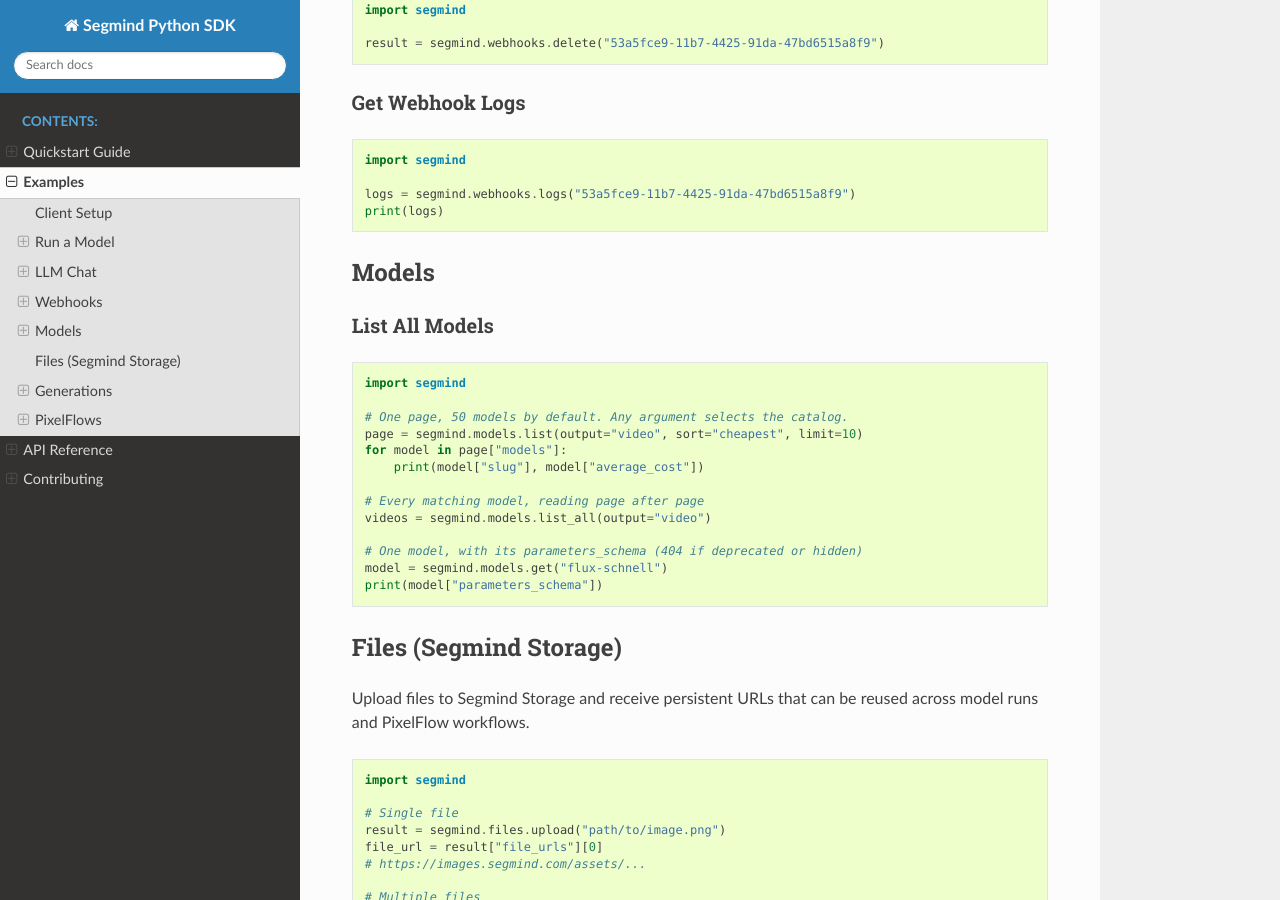
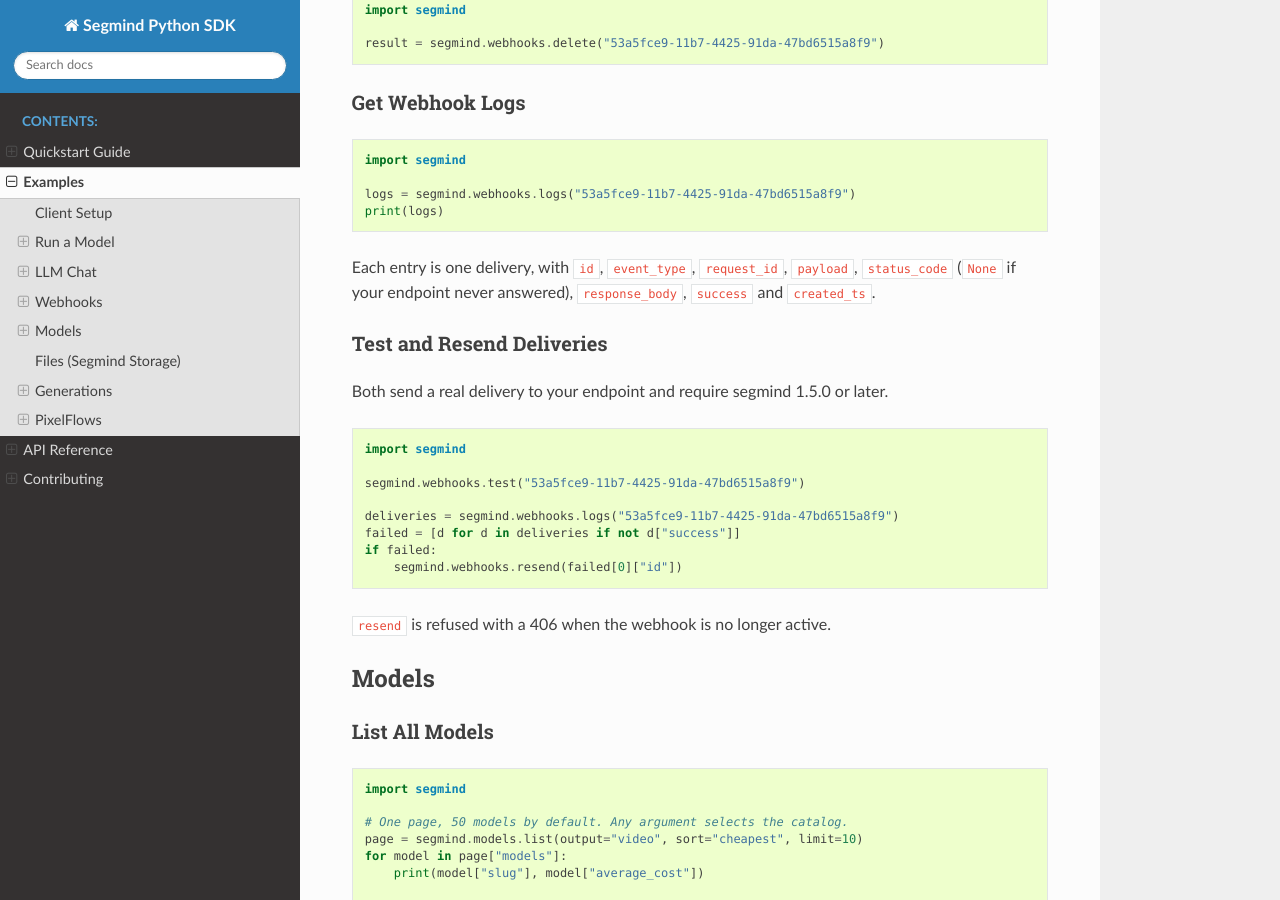
Before and after one commit to segmind/segmind-python, a Sphinx documentation site: the page built from docs/examples.rst, in a window 1280 px wide and 900 px high, scrolled down 4341 px. Built offline with Sphinx 7.4.7 and the Read the Docs theme 3.1.0, drawn with Linux system fonts in a browser that asks for light colours; some of the changed text lies outside the part shown.

Commit message:
docs: history filters and webhook test/resend in the Sphinx docs
Co-Authored-By: Claude Opus 5.5 <noreply@anthropic.com>

```diff
--- a/docs/api/generations.rst
+++ b/docs/api/generations.rst
@@ -15,7 +15,8 @@ The generations module supports these operations:
 
 * :meth:`Generations.recent` - Get recent generations for a specific model
 * :meth:`Generations.list` - List all generations with filtering and pagination
-* :meth:`Generations.history` - List requests (failures included) with cost and inputs
+* :meth:`Generations.history` - List requests (failures included) with cost and inputs.
+  From 1.5.0 it filters by source (``initiator``) and by API key (``key_suffix``).
 * :meth:`Generations.get` - Get one request by its ``request_id``
 
 Filtering Options
--- a/docs/examples.rst
+++ b/docs/examples.rst
@@ -261,6 +261,28 @@ Get Webhook Logs
    logs = segmind.webhooks.logs("53a5fce9-11b7-4425-91da-47bd6515a8f9")
    print(logs)
 
+Each entry is one delivery, with ``id``, ``event_type``, ``request_id``,
+``payload``, ``status_code`` (``None`` if your endpoint never answered),
+``response_body``, ``success`` and ``created_ts``.
+
+Test and Resend Deliveries
+~~~~~~~~~~~~~~~~~~~~~~~~~~
+
+Both send a real delivery to your endpoint and require segmind 1.5.0 or later.
+
+.. code-block:: python
+
+   import segmind
+
+   segmind.webhooks.test("53a5fce9-11b7-4425-91da-47bd6515a8f9")
+
+   deliveries = segmind.webhooks.logs("53a5fce9-11b7-4425-91da-47bd6515a8f9")
+   failed = [d for d in deliveries if not d["success"]]
+   if failed:
+       segmind.webhooks.resend(failed[0]["id"])
+
+``resend`` is refused with a 406 when the webhook is no longer active.
+
 .. _examples:models:
 
 Models
@@ -382,6 +404,13 @@ included — and ``generations.get()`` fetches one of your own requests by id.
 
    one = segmind.generations.get("5708ee2c54894941661597cd38eb68af")
 
+   # Only API calls, made with the key ending in a1b2c3 (segmind 1.5.0 and later).
+   # The full key is never sent; key_suffix matches each row's key_mask.
+   from_key = segmind.generations.history(
+       initiator=["API", "API_V2"],
+       key_suffix="a1b2c3",
+   )
+
 .. _examples:pixelflows:
 
 PixelFlows
```
Also changed, not shown: docs/api/webhooks.rst (+7 -2 lines).
